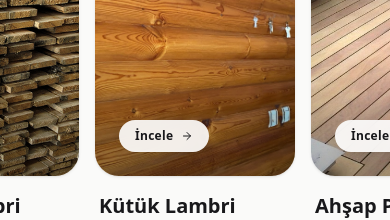
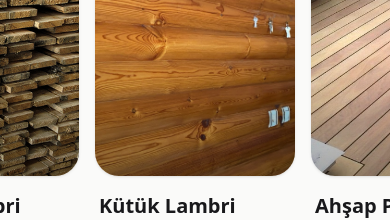
Before and after one commit to istanbullu728-max/kereste, a Next.js app: page / in a window 390 px wide. Shown: the part 940-1160 px from the top of the page. Built offline with nearby package versions, Linux system fonts and the light colour scheme; a web font is replaced by a local one.

Commit message:
Remove 'İncele' button from products section

```diff
--- a/src/components/home/Products.tsx
+++ b/src/components/home/Products.tsx
@@ -145,12 +145,7 @@ export function Products() {
                                 />
                                 <div className="absolute inset-0 bg-gradient-to-t from-black/60 via-transparent to-transparent opacity-60 group-hover:opacity-80 transition-opacity duration-500" />
 
-                                {/* Hover Button */}
-                                <div className="absolute bottom-6 left-6 opacity-100 lg:opacity-0 group-hover:opacity-100 translate-y-0 lg:translate-y-4 group-hover:translate-y-0 transition-all duration-500">
-                                    <span className="inline-flex items-center gap-2 bg-white/90 backdrop-blur-sm px-4 py-2 rounded-full text-xs font-bold tracking-wide text-timber-anthracite shadow-lg">
-                                        İncele <ArrowRight className="w-3 h-3" />
-                                    </span>
-                                </div>
+
                             </div>
 
                             {/* Minimal Text */}
```
